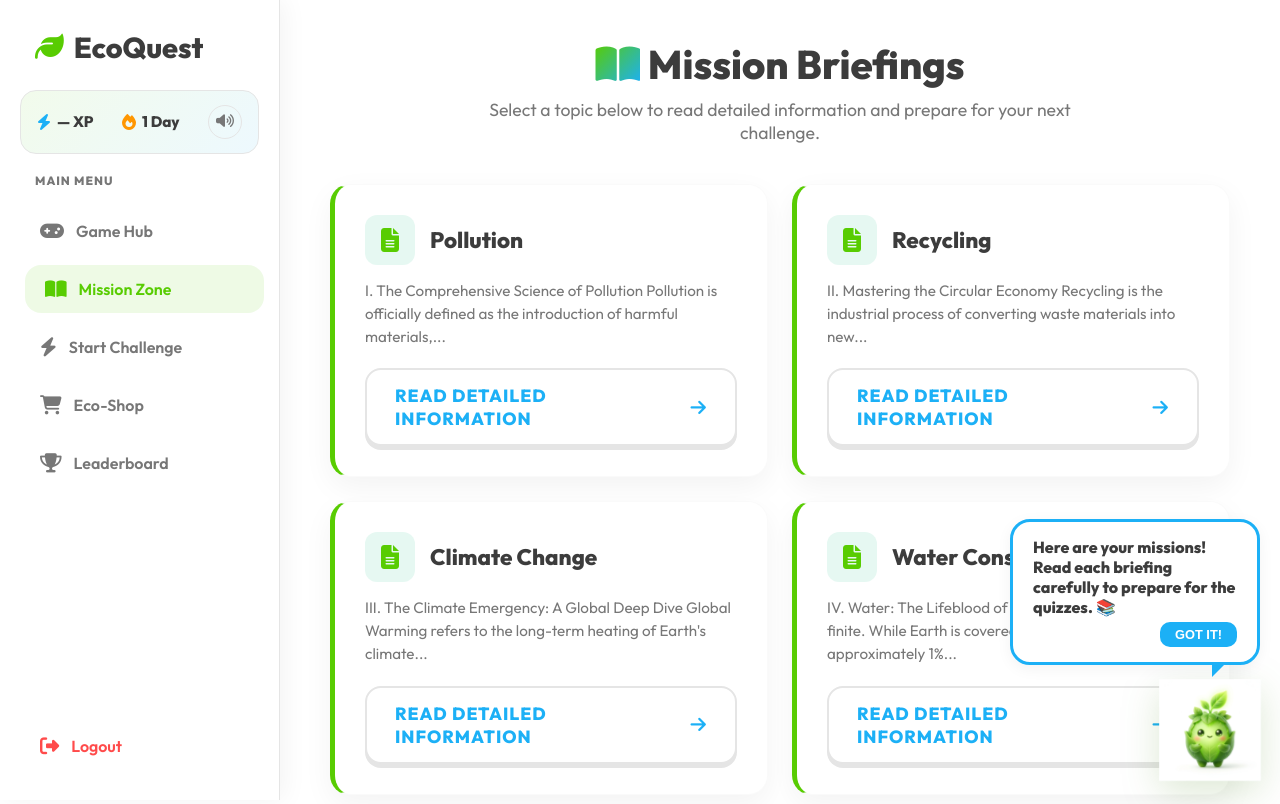
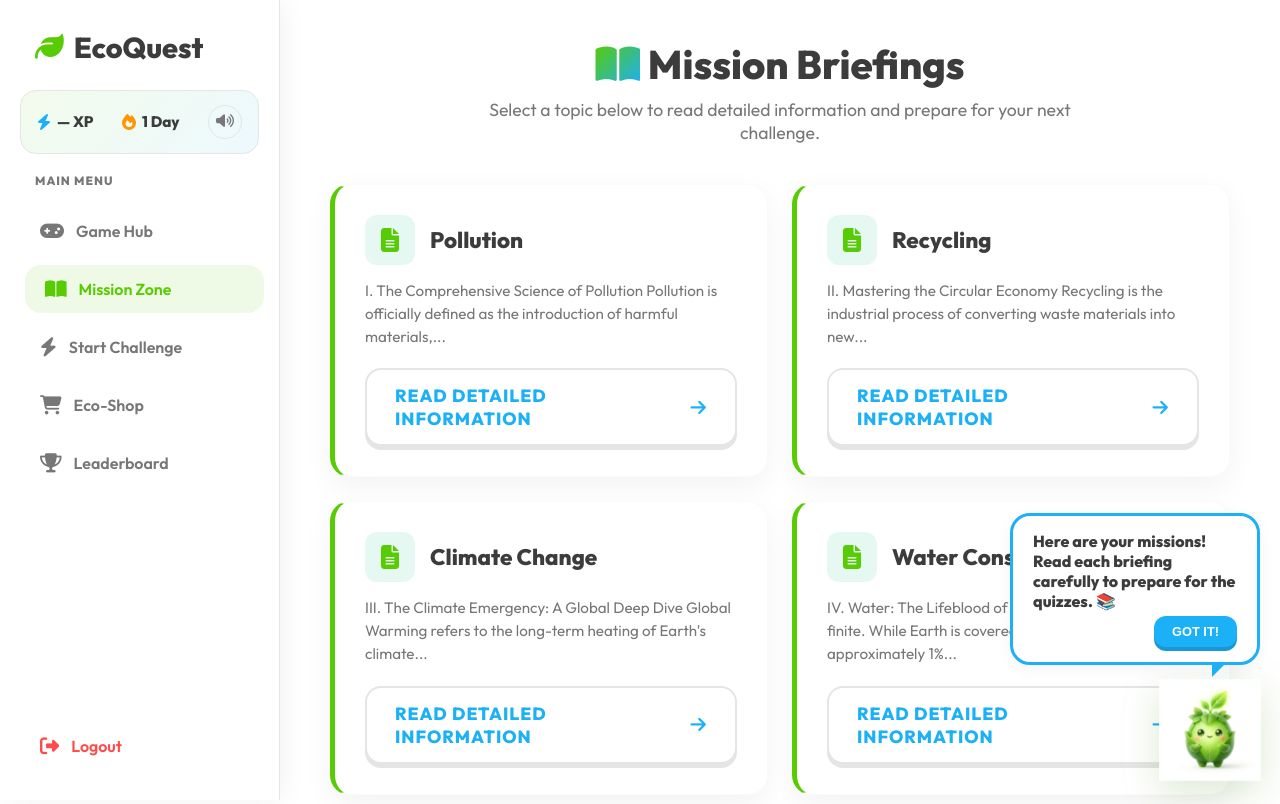
Before and after one commit to V-Hemanesh/eco_quest, a Flask app: page /learning in a window 1280 px wide. Shown: the top 804 px of the page. Run offline with Flask 3, Linux system fonts and the light colour scheme; a user stored in the database is signed in; data comes from the database, SQL or seed files in the repository.

Commit message:
Critical Fix: Restore missing .hidden CSS class and upgrade mascot button

```diff
--- a/static/style.css
+++ b/static/style.css
@@ -776,6 +776,32 @@ h6 {
     animation: pop-in 0.5s cubic-bezier(0.175, 0.885, 0.32, 1.275);
 }
 
+.mascot-close-btn {
+    background: var(--secondary);
+    border: none;
+    color: white;
+    cursor: pointer;
+    font-size: 0.8rem;
+    font-weight: 900;
+    padding: 8px 18px;
+    border-radius: 12px;
+    pointer-events: auto;
+    display: inline-block;
+    transition: all 0.2s;
+    box-shadow: 0 4px 0 var(--secondary-dark);
+}
+
+.mascot-close-btn:hover {
+    transform: translateY(-2px);
+    box-shadow: 0 6px 0 var(--secondary-dark);
+    background: var(--secondary-dark);
+}
+
+.mascot-close-btn:active {
+    transform: translateY(2px);
+    box-shadow: 0 0 0 var(--secondary-dark);
+}
+
 .speech-bubble::after {
     content: '';
     position: absolute;
@@ -795,6 +821,8 @@ h6 {
     0% { transform: scale(0); opacity: 0; }
     100% { transform: scale(1); opacity: 1; }
 }
+
+.hidden { display: none !important; }
 
 /* On Fire Effect */
 .on-fire {
--- a/templates/base.html
+++ b/templates/base.html
@@ -153,7 +153,7 @@
         <div id="mascot-bubble" class="speech-bubble hidden">
             <span id="mascot-text">Hello! I'm Eco-Buddy.</span>
             <div style="text-align: right; margin-top: 5px;">
-                <button onclick="closeBubble()" style="background: var(--secondary); border: none; color: white; cursor: pointer; font-size: 0.8rem; font-weight: 900; padding: 5px 15px; border-radius: 10px; pointer-events: auto; display: inline-block;">GOT IT!</button>
+                <button onclick="closeBubble()" class="mascot-close-btn">GOT IT!</button>
             </div>
         </div>
         <img src="{{ url_for('static', filename='images/' + session.get('mascot_img', 'mascot.png')) }}" class="mascot-img" id="mascot-sprite" onclick="toggleBubble()">
```
